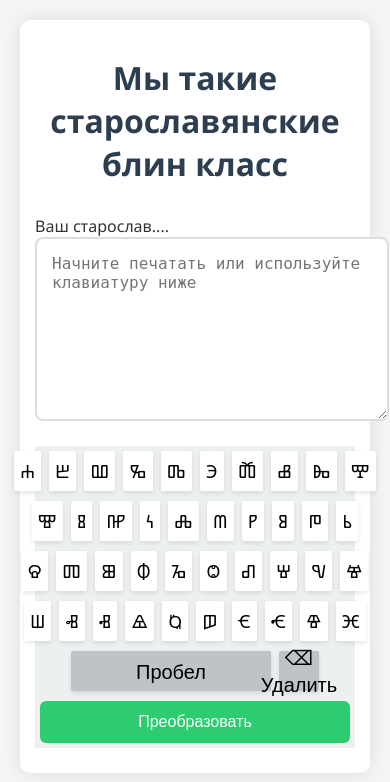
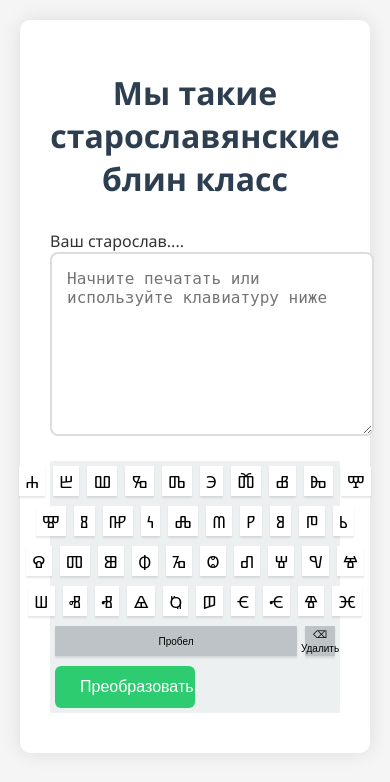
Before and after one commit to anyamelnikova1/glagolic, a Django app: page / in a window 390 px wide. Shown: the top 782 px of the page. Run offline with Django 5.2, Linux system fonts and the light colour scheme.

Commit message:
fighting js 2

```diff
--- a/glagproj/static/glag_to_kir/css/style.css
+++ b/glagproj/static/glag_to_kir/css/style.css
@@ -56,18 +56,18 @@ h1 {
 }
 
 .key {
-    width: 20px;
-    height: 20px;
+    width: 30px;
+    height: 30px;
     border: none;
-    border-radius: 2px;
+    border-radius: 1px;
     background: white;
     font-family: 'Noto Sans Glagolitic', sans-serif;
-    font-size: 12px;
+    font-size: 17px;
     cursor: pointer;
     display: flex;
     align-items: center;
     justify-content: center;
-    box-shadow: 0 2px 5px rgba(0,0,0,0.1);
+    box-shadow: 0 2px 2px rgba(0,0,0,0.1);
     transition: all 0.2s;
     user-select: none;
 }
@@ -84,7 +84,7 @@ h1 {
 
 .key.special {
     background: #bdc3c7;
-    font-size: 20px;
+    font-size: 10px;
 }
 
 .key.space {
@@ -99,13 +99,14 @@ h1 {
     padding: 12px 25px;
     font-size: 16px;
     border-radius: 6px;
+    align-items: center;
     cursor: pointer;
-    width: 100%;
+    width: 50%;
     transition: background 0.3s;
 }
 
 .btn-submit:hover {
-    background: #27ae60;
+    background: #ff728a;
 }
 
 /* Результат */
@@ -123,20 +124,3 @@ h1 {
     white-space: pre-wrap;
     line-height: 1.6;
 }
-
-/* Адаптивность */
-@media (max-width: 600px) {
-    .key {
-        width: 40px;
-        height: 40px;
-        font-size: 18px;
-    }
-
-    .key.space {
-        width: 200px;
-    }
-
-    .container {
-        padding: 15px;
-    }
-}
--- a/glagproj/static/glag_to_kir/js/keyboard.js
+++ b/glagproj/static/glag_to_kir/js/keyboard.js
@@ -6,29 +6,17 @@ document.addEventListener('DOMContentLoaded', function() {
     // 1. Предотвращаем стандартную отправку формы
     form.addEventListener('submit', function(e) {
         e.preventDefault();
-        // Здесь будет обработка отправки через AJAX (если нужно)
         resultDiv.textContent = `Текст для обработки: ${textarea.value}`;
     });
 
-    // 2. Обработка клавиш клавиатуры
     document.querySelectorAll('.key').forEach(button => {
         button.addEventListener('click', function() {
             const char = this.getAttribute('data-char');
-            const action = this.getAttribute('data-action');
+            if (char) {
+                textarea.value += char;
+                textarea.focus();
+            }
 
-            if (action === 'backspace') {
-                // Удаляем последний символ
-                textarea.value = textarea.value.slice(0, -1);
-            } else if (char) {
-                // Вставляем символ в текущую позицию курсора
-                const startPos = textarea.selectionStart;
-                const endPos = textarea.selectionEnd;
-                textarea.value = textarea.value.substring(0, startPos) +
-                               char +
-                               textarea.value.substring(endPos);
-                // Перемещаем курсор
-                textarea.selectionStart = textarea.selectionEnd = startPos + char.length;
-            }
 
             // Фокусируем поле ввода
             textarea.focus();
```
